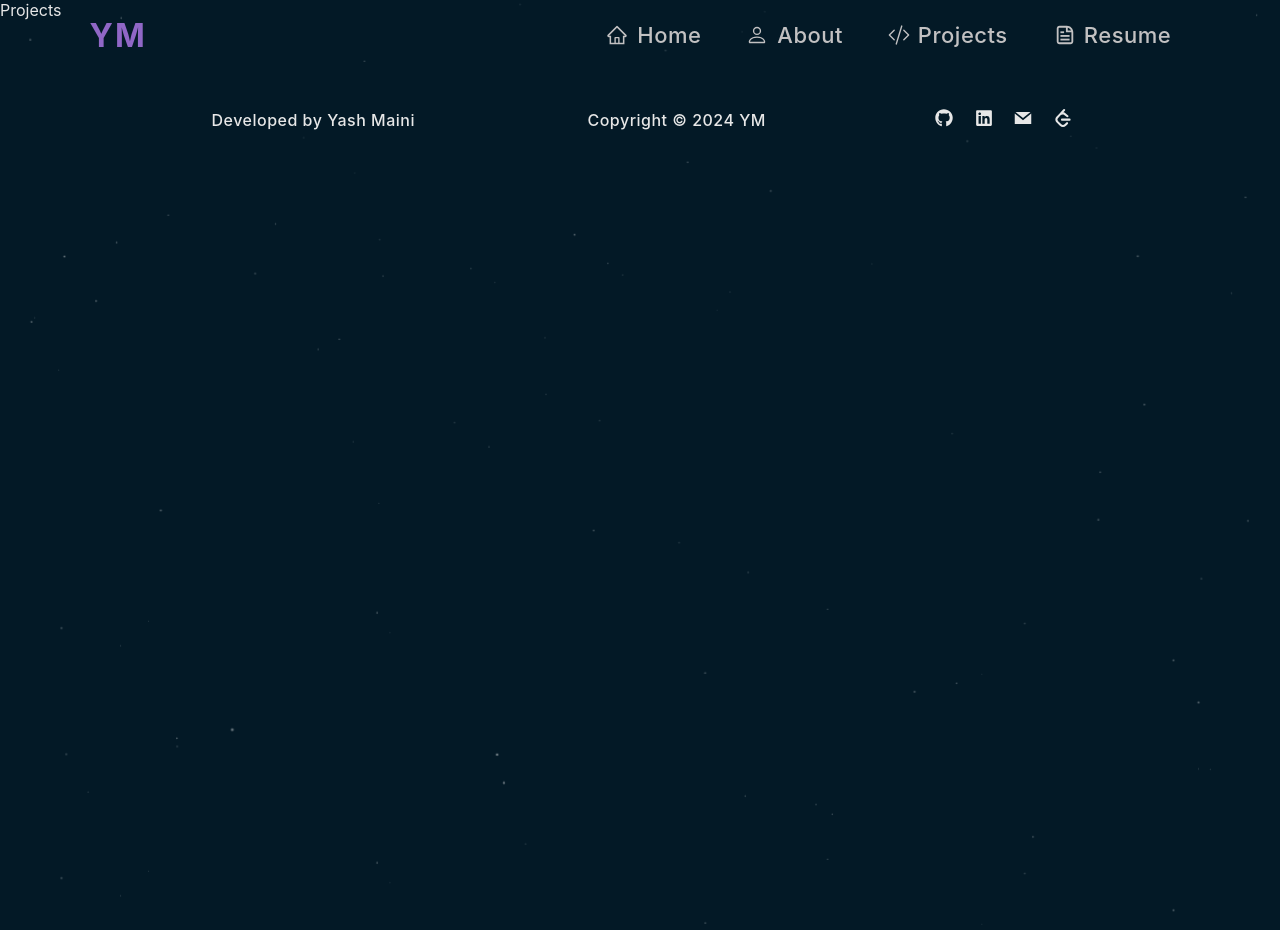
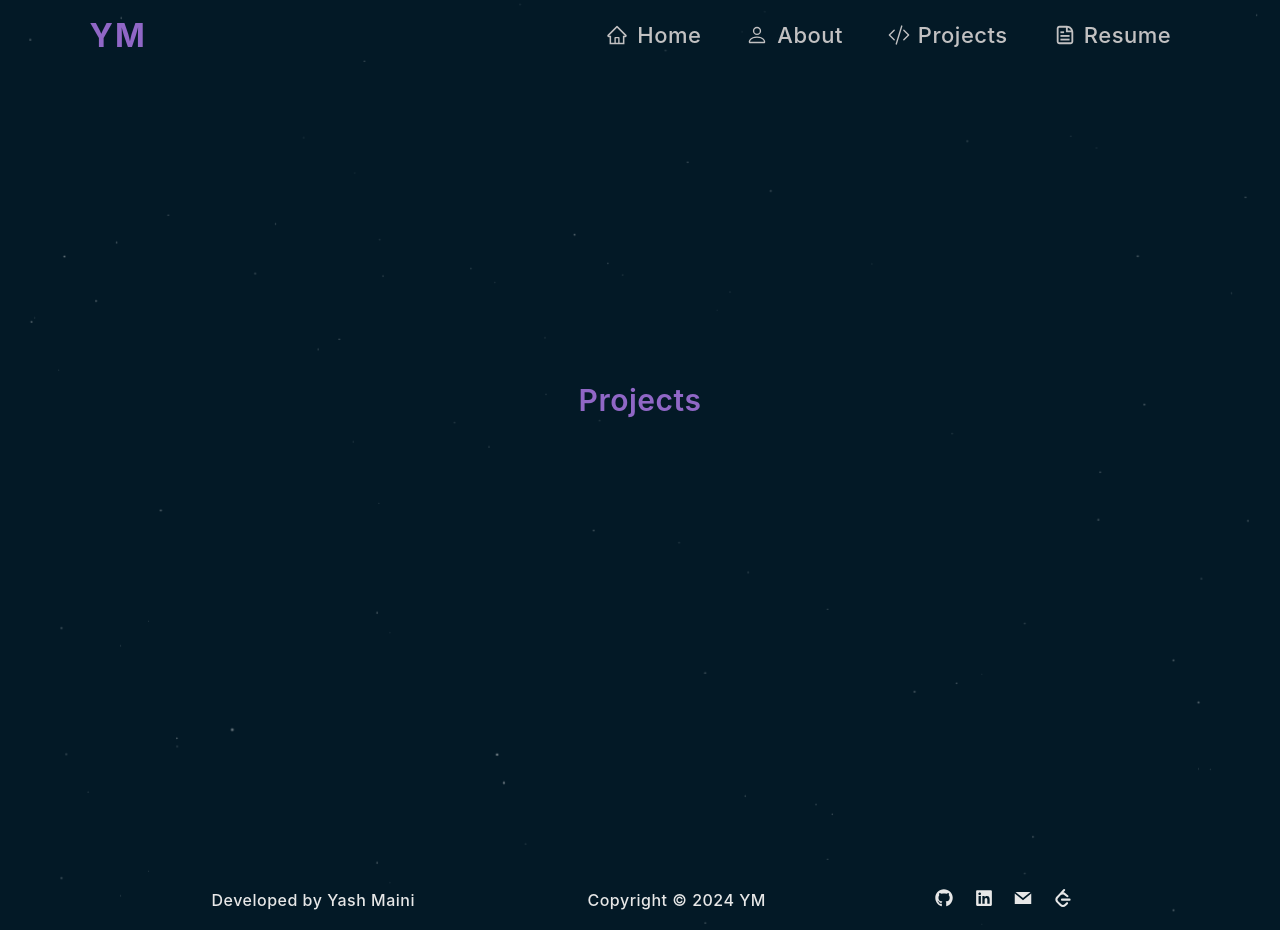
Before and after one commit to Yashmaini30/portfolio-yashmaini, a React (Create React App) app: page /Project in a window 1280 px wide. Before the commit the page ends 800 px from the top, so only its background shows below. Built offline with nearby package versions, Linux system fonts and the light colour scheme.

Commit message:
made special box for the project

```diff
--- a/src/App.css
+++ b/src/App.css
@@ -453,3 +453,18 @@ footer h4{
   background-color: #E7E7E7;
   color: #431f47;
 }
+
+/* Projects */
+
+.Project{
+  display:flex;
+  align-items: center;
+  justify-content: center;
+  font-size: 30px;
+  color: #9067C6;
+  font-weight: 600;
+  letter-spacing: 0.5px;
+  text-align: center;
+  height: 100vh;
+
+}
--- a/src/componennts/Project.jsx
+++ b/src/componennts/Project.jsx
@@ -2,8 +2,8 @@ import React from 'react';
 
 const Project = () => {
     return (
-        <div>Projects</div>
+        <div className="Project">Projects</div>
     )
 }
 
-export default Project
+export default Project;
```
Also changed, not shown: src/componennts/ProjectBox.jsx (added, +28 -0 lines).
